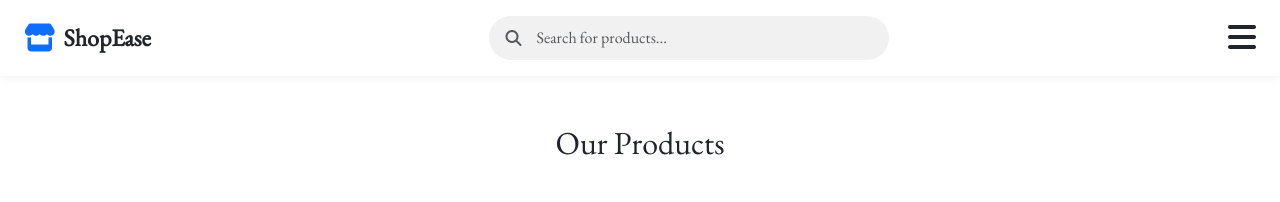
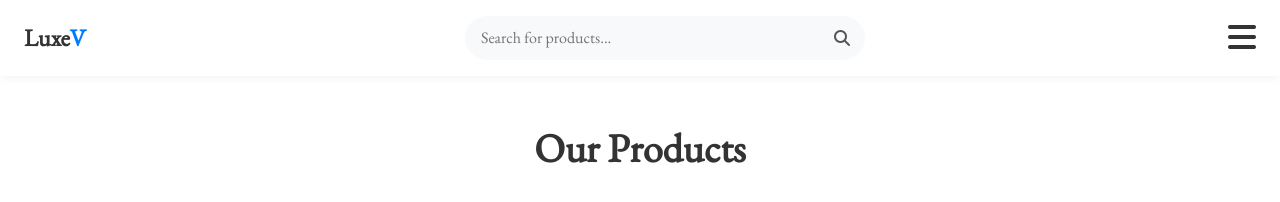
Before and after one commit to omtiwariashutosh/LuxeV, a plain HTML site: page index.html in a window 1280 px wide. Drawn offline with nearby package versions, Linux system fonts and the light colour scheme.

Commit message:
Update layout

```diff
--- a/assets/css/style.css
+++ b/assets/css/style.css
@@ -1,37 +1,80 @@
 :root {
-  --primary-color: #007bff;
+  --primary: #007bff;
   --font-main: "EB Garamond", serif;
-  --blur-bg: rgba(0, 0, 0, 0.1);
-  --nav-speed: 0.5s;
+  --text-dark: #333;
+  --bg-light: #f8f9fa;
+  --blur-hover: rgba(0, 0, 0, 0.05);
+  --transition-fast: 0.3s ease;
+  --transition-nav: 0.5s ease;
 }
 
 body {
   font-family: var(--font-main);
+  margin: 0;
+  padding: 0;
+  background-color: #fff;
+  color: var(--text-dark);
 }
 
 /* Header */
 .custom-header {
-  background: #fff;
+  background-color: white;
   box-shadow: 0 2px 10px rgba(0, 0, 0, 0.05);
-  position: relative;
-  z-index: 10;
+  position: sticky;
+  top: 0;
+  z-index: 1000;
 }
 
-/* Search Box */
-.search-box {
-  background: #f1f1f1;
+/* Logo */
+.custom-header span {
+  font-weight: bold;
+  font-size: 1.5rem;
+  color: var(--text-dark);
+}
+
+.custom-header span span {
+  color: var(--primary);
+}
+
+/* Search Container */
+.search-container {
+  position: relative;
+  max-width: 400px;
+  width: 100%;
+  background: var(--bg-light);
   border-radius: 30px;
   overflow: hidden;
-  max-width: 400px;
-  flex-grow: 1;
+  display: flex;
+  align-items: center;
+  font-family: var(--font-main);
 }
 
-.search-box input {
+.search-input {
+  width: 100%;
   border: none;
   outline: none;
-  padding: 10px 15px;
+  padding: 10px 40px 10px 16px;
   background: transparent;
-  width: 100%;
+  font-size: 1rem;
+  font-family: var(--font-main);
+}
+
+.search-icon {
+  position: absolute;
+  right: 15px;
+  color: #555;
+  font-size: 1rem;
+  pointer-events: none;
+}
+
+/* Menu Toggle */
+.menu-toggle {
+  cursor: pointer;
+  transition: transform var(--transition-fast);
+}
+
+.menu-toggle:hover {
+  transform: scale(1.1);
 }
 
 /* Fullscreen Nav */
@@ -42,8 +85,8 @@ body {
   width: 100%;
   height: 100vh;
   background: white;
-  z-index: 999;
-  transition: right var(--nav-speed) ease;
+  z-index: 2000;
+  transition: right var(--transition-nav);
   display: flex;
   flex-direction: column;
 }
@@ -52,53 +95,78 @@ body {
   right: 0;
 }
 
+/* Close Icon */
 .close-icon {
+  text-align: right;
+  padding: 1rem 2rem;
   font-size: 2rem;
-  padding: 1rem;
-  text-align: right;
   cursor: pointer;
 }
 
+/* Nav Content */
 .nav-content {
   display: flex;
-  flex-grow: 1;
+  height: 100%;
+  width: 100%;
 }
 
+/* Nav Links */
 .nav-links {
   flex: 1;
   display: flex;
   flex-direction: column;
   justify-content: center;
   padding-left: 5rem;
+  gap: 1rem;
 }
 
 .nav-links a {
   font-size: 2rem;
-  margin: 10px 0;
+  color: var(--text-dark);
   text-decoration: none;
-  color: #333;
-  font-family: var(--font-main);
-  transition: all 0.3s ease;
   padding: 10px 20px;
   border-radius: 10px;
+  transition: background var(--transition-fast);
 }
 
 .nav-links a:hover {
-  background-color: var(--blur-bg);
-  backdrop-filter: blur(8px);
+  background-color: var(--blur-hover);
+  backdrop-filter: blur(5px);
 }
 
+/* Image */
 .nav-image img {
-  max-width: 100%;
-  border-radius: 10px;
+  width: 100%;
+  max-height: 100%;
+  object-fit: cover;
+  border-radius: 15px;
 }
 
+/* Responsive */
 @media (max-width: 768px) {
-  .nav-image {
+  .search-box {
     display: none;
   }
 
-  .search-box {
-    display: none;
+  .nav-links {
+    padding-left: 2rem;
+    text-align: left;
+  }
+
+  .nav-image {
+    display: none !important;
+  }
+
+  .nav-links a {
+    font-size: 1.5rem;
   }
 }
+
+/* Optional Product Section Styling */
+section h2 {
+  font-weight: 600;
+  font-size: 2.5rem;
+  margin-bottom: 2rem;
+  font-family: var(--font-main);
+  color: var(--text-dark);
+}
--- a/index.html
+++ b/index.html
@@ -14,6 +14,9 @@
 
     <!-- Font Awesome -->
     <script src="https://kit.fontawesome.com/a2d0b5df99.js" crossorigin="anonymous"></script>
+    <link rel="stylesheet" href="https://cdnjs.cloudflare.com/ajax/libs/font-awesome/6.7.2/css/all.min.css"
+        integrity="sha512-Evv84Mr4kqVGRNSgIGL/F/aIDqQb7xQ2vcrdIwxfjThSH8CSR7PBEakCr51Ck+w+/U6swU2Im1vVX0SVk9ABhg=="
+        crossorigin="anonymous" referrerpolicy="no-referrer" />
 
     <link rel="stylesheet" href="assets/css/style.css">
 </head>
@@ -24,15 +27,16 @@
     <header class="custom-header d-flex align-items-center justify-content-between px-4 py-3">
         <!-- Logo -->
         <div class="d-flex align-items-center gap-2">
-            <i class="fas fa-store fs-3 text-primary"></i>
-            <span class="fs-4 fw-bold">ShopEase</span>
+            <!-- <i class="fas fa-store fs-3 text-primary"></i> -->
+            <span class="fs-4 fw-bold">Luxe<span>V</span></span>
         </div>
 
-        <!-- Search -->
-        <div class="search-box d-flex align-items-center">
-            <i class="fas fa-search text-muted ms-3"></i>
-            <input type="text" placeholder="Search for products..." class="form-control" />
+        <!-- Search Box -->
+        <div class="search-container ms-3">
+            <input type="text" placeholder="Search for products..." class="search-input">
+            <i class="fa-solid fa-magnifying-glass search-icon"></i>
         </div>
+
 
         <!-- Menu Icon -->
         <div class="menu-toggle" id="openMenu">
@@ -42,6 +46,10 @@
 
     <!-- Fullscreen Menu -->
     <div id="fullscreenNav" class="fullscreen-nav">
+        <div class="d-flex align-items-center gap-2">
+            <!-- <i class="fas fa-store fs-3 text-primary"></i> -->
+            <span class="fs-4 fw-bold">Luxe<span>V</span></span>
+        </div>
         <div class="close-icon" id="closeMenu">
             <i class="fas fa-times"></i>
         </div>
@@ -49,11 +57,11 @@
             <div class="nav-links p-5">
                 <a href="#">Home</a>
                 <a href="#">Products</a>
-                <a href="#">Offers</a>
+                <a href="#">Premium</a>
                 <a href="#">Contact</a>
             </div>
             <div class="nav-image flex-grow-1 p-4 d-none d-md-block">
-                <img src="https://via.placeholder.com/400x400" class="img-fluid rounded" alt="Menu Image">
+                <img src="images/portfolio4.3.jpg" class="img-fluid rounded" alt="Menu Image">
             </div>
         </div>
     </div>
```
Also changed, not shown: images/p4.jpg (added), images/portfolio4.1.jpg (added), images/portfolio4.2.jpg (added), images/portfolio4.3.jpg (added), images/portfolio5.1.jpg (added), images/portfolio6.1.jpg (added), images/portfolio6.2.jpg (added), images/portfolio6.3.jpg (added), images/pose_40.png (added), images/pose_44.png (added), images/pro1.jpg (added), images/pro2.jpg (added), images/pro3.jpg (added), images/pro4.jpg (added), 1 more files.
